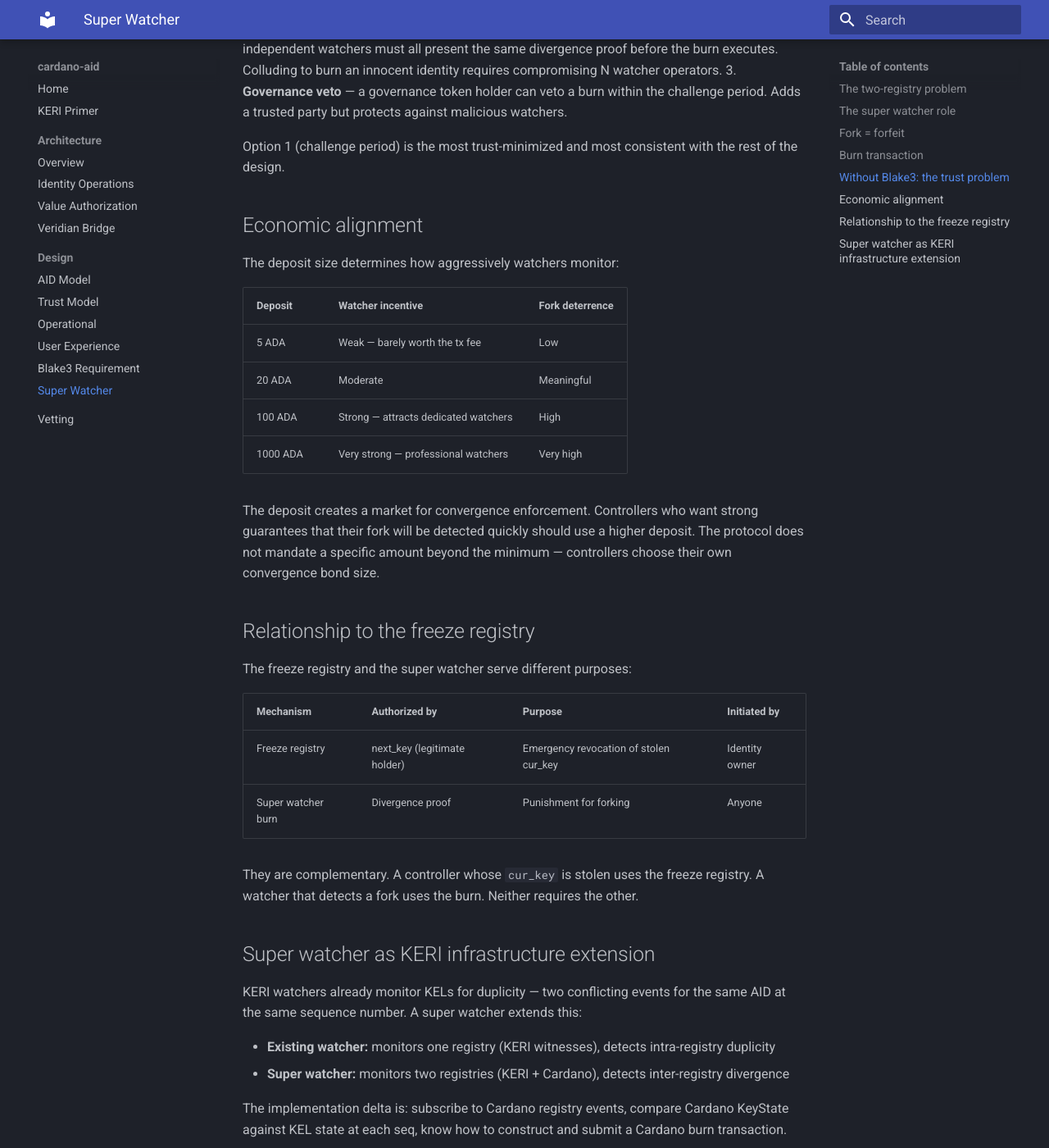
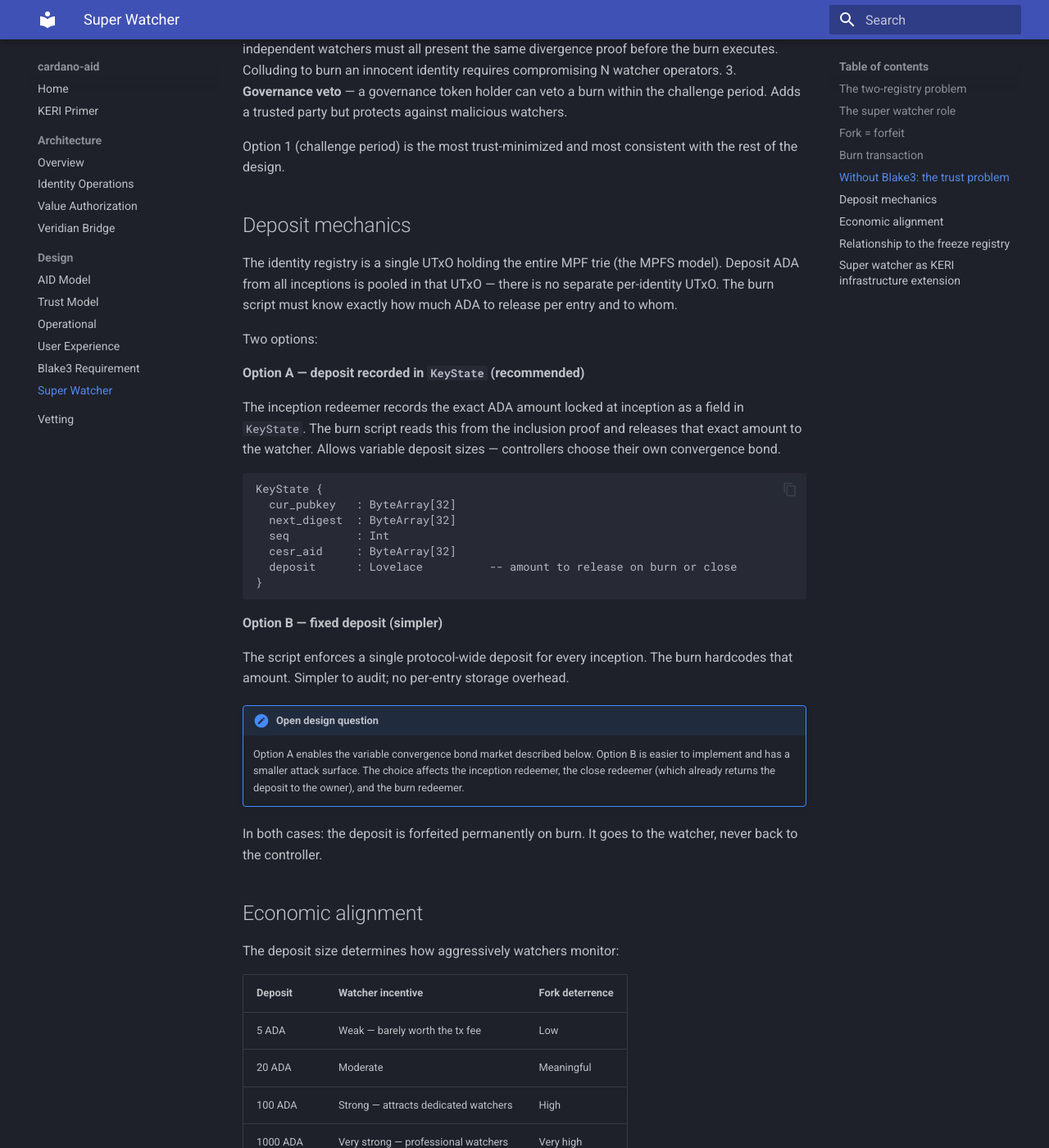
Before and after one commit to lambdasistemi/cardano-keri, an MkDocs documentation site: the page built from docs/design/super-watcher.md, in a window 1280 px wide and 1400 px high, scrolled down 2461 px. Shown: the whole window at 82% size. Built offline with MkDocs 1.6.1 and Material for MkDocs 9.7.7, drawn with Linux system fonts in a browser that asks for light colours.

Commit message:
docs: super watcher deposit mechanics, pooled UTxO vs per-entry options

````diff
--- a/docs/design/super-watcher.md
+++ b/docs/design/super-watcher.md
@@ -82,6 +82,35 @@
 
 Option 1 (challenge period) is the most trust-minimized and most consistent with the rest of the design.
 
+## Deposit mechanics
+
+The identity registry is a single UTxO holding the entire MPF trie (the MPFS model). Deposit ADA from all inceptions is pooled in that UTxO — there is no separate per-identity UTxO. The burn script must know exactly how much ADA to release per entry and to whom.
+
+Two options:
+
+**Option A — deposit recorded in `KeyState` (recommended)**
+
+The inception redeemer records the exact ADA amount locked at inception as a field in `KeyState`. The burn script reads this from the inclusion proof and releases that exact amount to the watcher. Allows variable deposit sizes — controllers choose their own convergence bond.
+
+```
+KeyState {
+  cur_pubkey   : ByteArray[32]
+  next_digest  : ByteArray[32]
+  seq          : Int
+  cesr_aid     : ByteArray[32]
+  deposit      : Lovelace          -- amount to release on burn or close
+}
+```
+
+**Option B — fixed deposit (simpler)**
+
+The script enforces a single protocol-wide deposit for every inception. The burn hardcodes that amount. Simpler to audit; no per-entry storage overhead.
+
+!!! note "Open design question"
+    Option A enables the variable convergence bond market described below. Option B is easier to implement and has a smaller attack surface. The choice affects the inception redeemer, the close redeemer (which already returns the deposit to the owner), and the burn redeemer.
+
+In both cases: the deposit is forfeited permanently on burn. It goes to the watcher, never back to the controller.
+
 ## Economic alignment
 
 The deposit size determines how aggressively watchers monitor:
````
